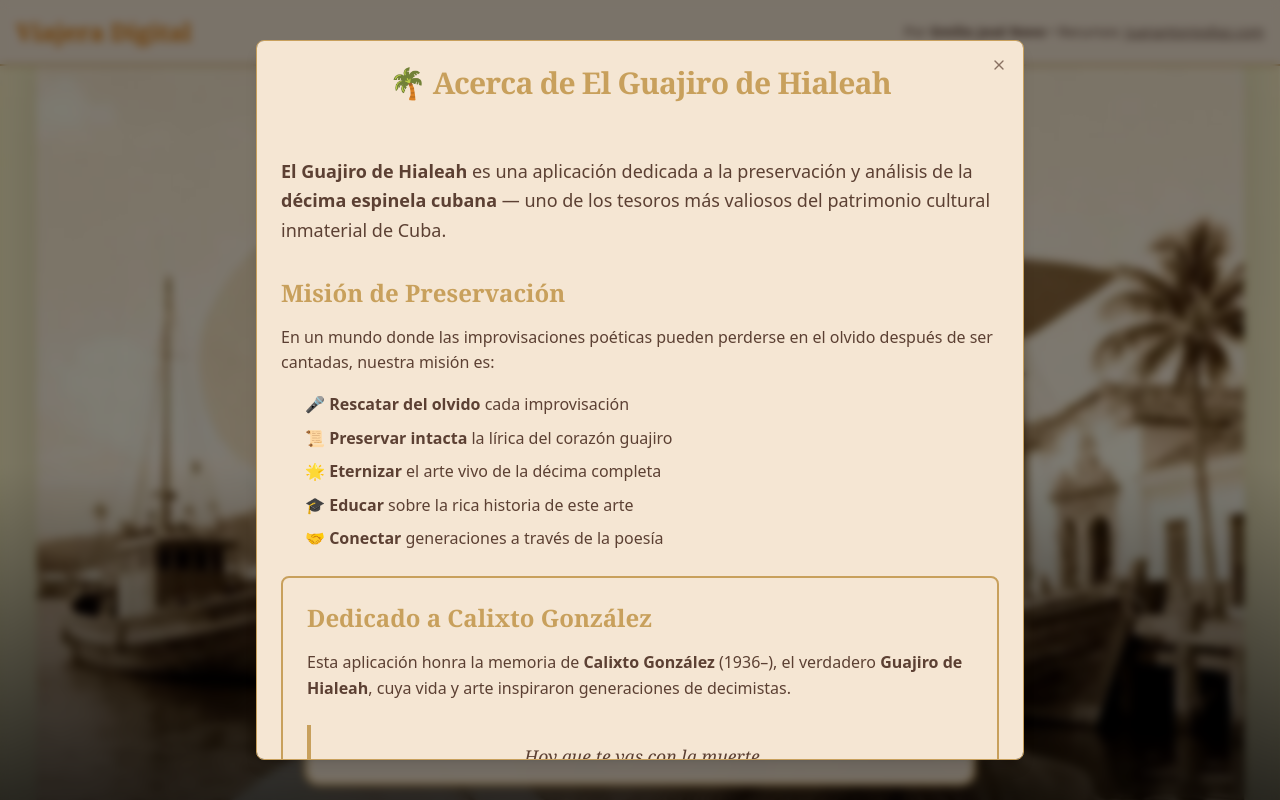
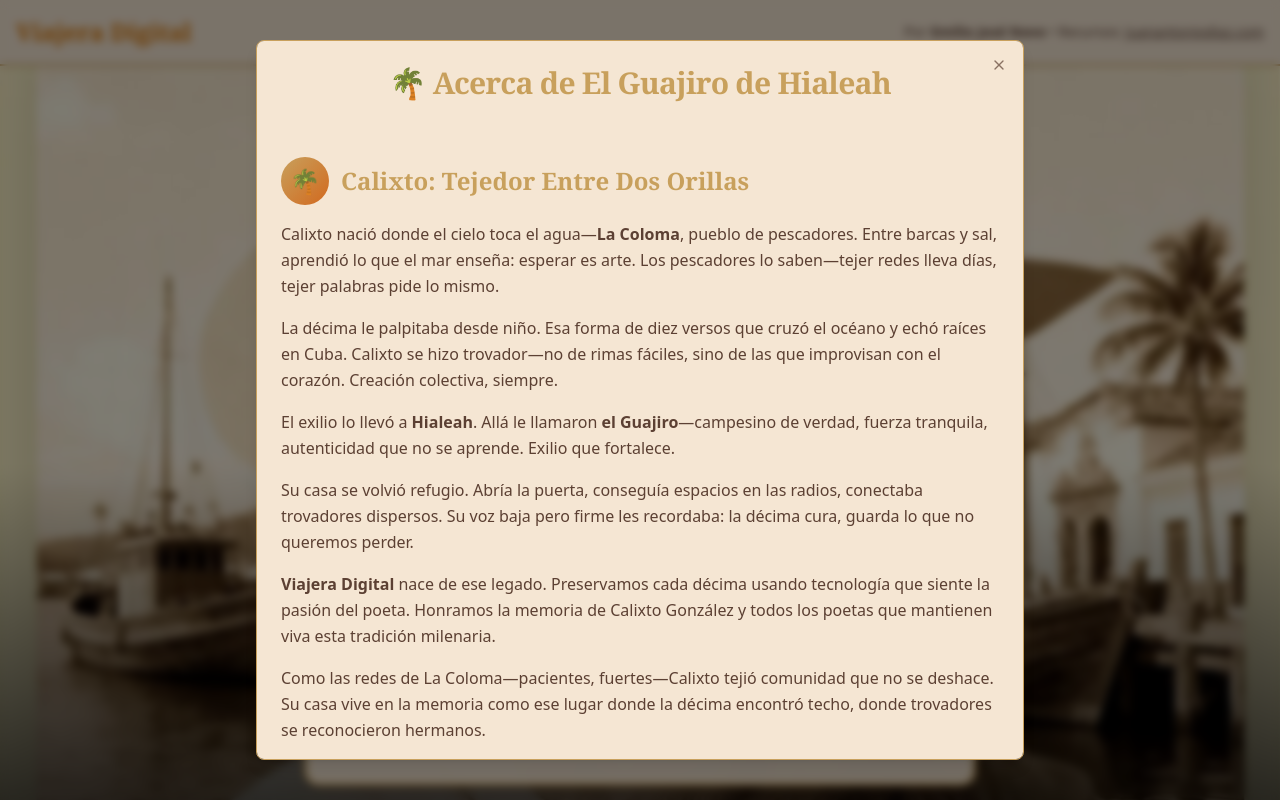
Before and after one commit to ejnburrows-rgb/VD-, a Next.js app: page / in a window 1280 px wide. Both pictures are taken after a click on the button "Acerca de". Shown: the top 800 px of the page. Built offline with nearby package versions, Linux system fonts and the light colour scheme.

Commit message:
Update about-modal to match deployed site: Add Calixto story, Development/Web Resources sections, tech badges, and proper Leonor Lopetegui section

```diff
--- a/components/about-modal.tsx
+++ b/components/about-modal.tsx
@@ -8,7 +8,6 @@ import {
   DialogHeader,
   DialogTitle,
 } from './ui/dialog'
-import { Button } from './ui/button'
 import Link from 'next/link'
 
 interface AboutModalProps {
@@ -29,67 +28,133 @@ export function AboutModal({ open, onOpenChange }: AboutModalProps) {
         </DialogHeader>
 
         <div className="space-y-6 mt-4">
-          {/* Introducción */}
+          {/* Calixto: Tejedor Entre Dos Orillas */}
           <section className="mb-8">
-            <p className="text-lg leading-relaxed mb-4 text-[#5C4033]">
-              <strong>El Guajiro de Hialeah</strong> es una aplicación dedicada a la preservación
-              y análisis de la <strong>décima espinela cubana</strong> — uno de los tesoros más
-              valiosos del patrimonio cultural inmaterial de Cuba.
+            <div className="flex items-center gap-3 mb-4">
+              <div className="w-12 h-12 rounded-full bg-gradient-to-br from-[#C8A05C] to-[#D2691E] flex items-center justify-center">
+                <span className="text-2xl">🌴</span>
+              </div>
+              <h3 className="text-2xl font-serif font-bold text-[#C8A05C]">
+                Calixto: Tejedor Entre Dos Orillas
+              </h3>
+            </div>
+
+            <div className="space-y-4 text-[#5C4033] leading-relaxed">
+              <p>
+                Calixto nació donde el cielo toca el agua—<strong>La Coloma</strong>, pueblo de pescadores.
+                Entre barcas y sal, aprendió lo que el mar enseña: esperar es arte. Los pescadores lo saben—tejer redes lleva días,
+                tejer palabras pide lo mismo.
+              </p>
+
+              <p>
+                La décima le palpitaba desde niño. Esa forma de diez versos que cruzó el océano y echó raíces en Cuba.
+                Calixto se hizo trovador—no de rimas fáciles, sino de las que improvisan con el corazón. Creación colectiva, siempre.
+              </p>
+
+              <p>
+                El exilio lo llevó a <strong>Hialeah</strong>. Allá le llamaron <strong>el Guajiro</strong>—campesino de verdad,
+                fuerza tranquila, autenticidad que no se aprende. Exilio que fortalece.
+              </p>
+
+              <p>
+                Su casa se volvió refugio. Abría la puerta, conseguía espacios en las radios, conectaba trovadores dispersos.
+                Su voz baja pero firme les recordaba: la décima cura, guarda lo que no queremos perder.
+              </p>
+
+              <p>
+                <strong>Viajera Digital</strong> nace de ese legado. Preservamos cada décima usando tecnología que siente la pasión del poeta.
+                Honramos la memoria de Calixto González y todos los poetas que mantienen viva esta tradición milenaria.
+              </p>
+
+              <p>
+                Como las redes de La Coloma—pacientes, fuertes—Calixto tejió comunidad que no se deshace.
+                Su casa vive en la memoria como ese lugar donde la décima encontró techo, donde trovadores se reconocieron hermanos.
+              </p>
+
+              <p>
+                En esas redes quedó atrapada, felizmente, una viajera de España que llegó buscando versos y encontró raíces.
+                Cuba no suelta a quien prueba el sabor de sus décimas. Ella quedó tejida en esta red—hebra europea en tapiz caribeño.
+              </p>
+
+              <p>
+                <strong>Viajera Digital</strong> continúa ese tejido. Cada décima preservada es hebra. Cada poeta que aquí encuentra su voz es nudo.
+                Cada generación que accede a este archivo teje hacia adelante. La tecnología sirve a la tradición.
+              </p>
+
+              <p className="font-semibold text-lg text-[#5C4033]">
+                Para que la décima nunca sea arrancada del verde imán de nuestro suelo.
+              </p>
+            </div>
+          </section>
+
+          {/* Mensaje Final */}
+          <section className="mb-8 text-center p-4 bg-[#F5E6D3]/50 rounded-lg border border-[#C8A05C]/30">
+            <p className="text-lg italic text-[#5C4033]">
+              🌴 "A todos los poetas que han dedicado sus vidas a mantener viva la décima: su voz sigue cantando en cada verso que procesamos aquí."
             </p>
           </section>
 
-          {/* Misión */}
-          <section className="mb-8">
-            <h3 className="text-2xl font-serif font-bold text-[#C8A05C] mb-4">Misión de Preservación</h3>
-            <p className="mb-4 text-[#5C4033]">
-              En un mundo donde las improvisaciones poéticas pueden perderse
-              en el olvido después de ser cantadas, nuestra misión es:
-            </p>
-            <ul className="space-y-2 ml-6 text-[#5C4033]">
-              <li>🎤 <strong>Rescatar del olvido</strong> cada improvisación</li>
-              <li>📜 <strong>Preservar intacta</strong> la lírica del corazón guajiro</li>
-              <li>🌟 <strong>Eternizar</strong> el arte vivo de la décima completa</li>
-              <li>🎓 <strong>Educar</strong> sobre la rica historia de este arte</li>
-              <li>🤝 <strong>Conectar</strong> generaciones a través de la poesía</li>
-            </ul>
+          {/* Desarrollo y Recursos */}
+          <section className="mb-8 grid md:grid-cols-2 gap-6">
+            {/* Desarrollo */}
+            <div className="p-4 bg-white/60 rounded-lg border border-[#C8A05C]/30">
+              <div className="flex items-center gap-2 mb-3">
+                <div className="w-8 h-8 rounded-full bg-[#C8A05C] flex items-center justify-center">
+                  <span className="text-white text-sm">💻</span>
+                </div>
+                <h4 className="text-lg font-bold text-[#5C4033]">Desarrollo</h4>
+              </div>
+              <p className="text-sm text-[#5C4033] mb-2">
+                Creada por: <strong>Emilio José Novo</strong>
+              </p>
+              <p className="text-sm text-[#5C4033]">
+                Versión: <strong>2.0 Pro</strong>
+              </p>
+            </div>
+
+            {/* Recursos Web */}
+            <div className="p-4 bg-white/60 rounded-lg border border-[#C8A05C]/30">
+              <div className="flex items-center gap-2 mb-3">
+                <div className="w-8 h-8 rounded-full bg-[#D2691E] flex items-center justify-center">
+                  <span className="text-white text-sm">🌐</span>
+                </div>
+                <h4 className="text-lg font-bold text-[#5C4033]">Recursos Web</h4>
+              </div>
+              <p className="text-sm text-[#5C4033] mb-2">
+                Web:{' '}
+                <Link
+                  href="https://juanantoniodiaz.com/acerca-de/"
+                  className="text-[#D2691E] hover:underline font-semibold"
+                  target="_blank"
+                  rel="noopener noreferrer"
+                >
+                  Juanantoniodiaz.com
+                </Link>
+              </p>
+              <p className="text-sm text-[#5C4033] mb-2">
+                Canal:{' '}
+                <Link
+                  href="https://youtube.com/@juanantoniodiaz9034"
+                  className="text-[#D2691E] hover:underline font-semibold"
+                  target="_blank"
+                  rel="noopener noreferrer"
+                >
+                  @juanantoniodiaz9034
+                </Link>
+              </p>
+              <p className="text-xs text-[#5C4033]/70">
+                Licencia: Creative Commons (Uso libre con atribución)
+              </p>
+            </div>
           </section>
 
-          {/* Homenaje a Calixto González */}
-          <section className="mb-8 p-6 bg-[#F5E6D3] rounded-lg border-2 border-[#C8A05C]">
-            <h3 className="text-2xl font-serif font-bold text-[#C8A05C] mb-4">
-              Dedicado a Calixto González
-            </h3>
-            <p className="mb-4 text-[#5C4033]">
-              Esta aplicación honra la memoria de <strong>Calixto González</strong> (1936–),
-              el verdadero <strong>Guajiro de Hialeah</strong>, cuya vida y arte
-              inspiraron generaciones de decimistas.
+          {/* Agradecimientos - Leonor Lopetegui */}
+          <section className="mb-8 border-t-2 border-[#C8A05C] pt-4">
+            <p className="text-sm font-medium text-[#5C4033] mb-2">
+              Agradecimientos por la creación a:
             </p>
-
-            <blockquote className="decima-text text-center my-6 p-4 border-l-4 border-[#C8A05C] italic text-[#5C4033]">
-              Hoy que te vas con la muerte<br/>
-              hacia una casa de cielo,<br/>
-              la sequía del pañuelo<br/>
-              en ríos se nos convierte.<br/>
-              Y aunque no podamos verte<br/>
-              jamás, en la cantura,<br/>
-              no existirá un solo día<br/>
-              que se hable de ejemplo<br/>
-              de Hombre que no se escuche<br/>
-              tu nombre, Guajiro de Hialeah.
-              <footer className="mt-4 text-right text-sm not-italic">
-                — <cite>Juan Antonio Díaz</cite>
-              </footer>
-            </blockquote>
-          </section>
-
-          {/* SECCIÓN LEONOR LOPETEGUI - CRÍTICO */}
-          <section className="mb-8 p-6 bg-[#F5E6D3] rounded-lg border-2 border-[#C8A05C]">
-            <h3 className="text-2xl font-serif font-bold text-[#C8A05C] mb-4">
-              Agradecimientos por la Creación
-            </h3>
-
-            <h4 className="text-xl font-semibold text-[#5C4033] mb-3">
-              Leonor Lopetegui
+            <p className="text-base text-[#5C4033]">
+              <strong>Leonor Lopetegui</strong>
               <button
                 onClick={() => setShowLeonorInfo(!showLeonorInfo)}
                 className="ml-2 text-[#D2691E] hover:text-[#C8A05C] transition-colors font-bold text-lg"
@@ -97,114 +162,65 @@ export function AboutModal({ open, onOpenChange }: AboutModalProps) {
               >
                 *
               </button>
-            </h4>
+            </p>
 
             {showLeonorInfo && (
-              <div className="mt-4 space-y-4 text-base leading-relaxed animate-in fade-in duration-300">
+              <div className="mt-4 p-4 bg-[#F5E6D3] border-2 border-[#C8A05C] rounded-lg space-y-3 text-sm animate-in fade-in duration-300">
                 <p>
-                  <strong>Leonor Lopetegui</strong> ha sido mi maestra de español, consejera
-                  y una abuela más que la vida me regaló desde mis cinco años de edad,
-                  cuando ella junto a su esposo, mi tío Armando González, me trajo de Cuba
-                  junto a mis padres. Al igual que a tantos otros de nuestra familia,
-                  nos ayudaron a comenzar una nueva vida en Miami, una experiencia que
-                  marcó profundamente mi formación y mi corazón.
+                  Leonor Lopetegui ha sido mi maestra de español, consejera y una abuela más que la vida me regaló desde mis cinco años de edad,
+                  cuando ella junto a su esposo, mi tío Armando González, me trajo de Cuba junto a mis padres. Al igual que a tantos otros de nuestra familia,
+                  nos ayudaron a comenzar una nueva vida en Miami, una experiencia que marcó profundamente mi formación y mi corazón.
                 </p>
-
                 <p>
-                  Con <strong>casi cincuenta años dedicados a la enseñanza del español</strong>,
-                  la Sra. Lopetegui no solo dominó el arte de enseñar con pasión y devoción
-                  en las <strong>Escuelas Públicas del Condado de Miami-Dade</strong>, sino que
-                  tocó innumerables vidas con su generosidad y amor incondicional.
+                  Con casi cincuenta años dedicados a la enseñanza del español, la Sra. Lopetegui no solo dominó el arte de enseñar con pasión y devoción
+                  en las Escuelas Públicas del Condado de Miami-Dade, sino que tocó innumerables vidas con su generosidad y amor incondicional.
+                  Su legado está marcado por reconocimientos extraordinarios como el Premio Cervantes de la Universidad Nova Southeastern por hacer una diferencia
+                  en la educación hispana, y por ser nombrada Maestra del Año en la Escuela Primaria James H. Bright durante el año escolar 2001-2002.
                 </p>
-
-                <div className="pl-4 border-l-4 border-[#C8A05C] bg-[#F5E6D3] p-4 rounded">
-                  <p className="font-semibold mb-2 text-[#5C4033]">Reconocimientos Extraordinarios:</p>
-                  <ul className="space-y-2 ml-4 text-sm">
-                    <li>
-                      🏆 <strong>Premio Cervantes</strong> de la Universidad Nova Southeastern
-                      por hacer una diferencia en la educación hispana
-                    </li>
-                    <li>
-                      ⭐ <strong>Maestra del Año</strong> en la Escuela Primaria James H. Bright
-                      (año escolar 2001-2002)
-                    </li>
-                    <li>
-                      🎓 <strong>Educadora Bilingüe del Año</strong> por la Asociación
-                      Bilingüe de la Florida
-                    </li>
-                    <li>
-                      👑 <strong>Líder de la División de Educación Bilingüe e Idiomas del Mundo</strong>
-                      para las Escuelas Públicas del Condado de Miami-Dade (más de 10 años)
-                    </li>
-                    <li>
-                      📚 <strong>Autora</strong> de libros educativos para niños
-                    </li>
-                    <li>
-                      🌎 <strong>Conferencista</strong> en eventos educativos nacionales e
-                      internacionales (Asociación Nacional de Educación Bilingüe)
-                    </li>
-                  </ul>
-                </div>
-
-                <p className="italic p-4 bg-[#C8A05C]/10 rounded text-[#5C4033]">
-                  En reconocimiento a esta labor monumental, la <strong>Ciudad de Sweetwater</strong>
-                  proclamó el <strong>6 de junio de 2014</strong> como el
-                  <strong>"Día de la Sra. Leonor Lopetegui"</strong>.
+                <p>
+                  También fue seleccionada Educadora Bilingüe del Año por la Asociación Bilingüe de la Florida, un testimonio de su liderazgo excepcional
+                  en la educación bilingüe. Durante más de diez años, lideró la División de Educación Bilingüe e Idiomas del Mundo para las Escuelas Públicas
+                  del Condado de Miami-Dade, dejando una huella imborrable en el perfeccionamiento del español entre niños y adultos. Ha escrito libros educativos
+                  para niños y ha compartido su sabiduría en importantes eventos educativos nacionales e internacionales, incluyendo la Asociación Nacional de
+                  Educación Bilingüe y la Asociación Bilingüe de la Florida.
                 </p>
-
-                <p className="font-semibold text-lg text-center text-[#5C4033]">
-                  Para mí y para tantos otros, ella representa mucho más que todos estos honores:
-                  es un <strong>ejemplo vivo de generosidad, sabiduría y amor</strong> que
+                <p>
+                  En reconocimiento a esta labor monumental, la Ciudad de Sweetwater proclamó el 6 de junio de 2014 como el "Día de la Sra. Leonor Lopetegui".
+                  Para mí y para tantos otros, ella representa mucho más que todos estos honores: es un ejemplo vivo de generosidad, sabiduría y amor que
                   trasciende las aulas y perdura para siempre en nuestros corazones.
                 </p>
-
-                <Button
-                  variant="outline"
-                  size="sm"
-                  onClick={() => setShowLeonorInfo(false)}
-                  className="mt-4"
-                >
-                  Cerrar
-                </Button>
               </div>
             )}
           </section>
 
-          {/* Tributo Final */}
-          <section className="mb-8 text-center">
-            <div className="border-t-2 border-[#C8A05C] pt-6 mt-6">
-              <p className="text-xl italic font-semibold text-[#5C4033] mb-4">
-                A todos los poetas que han dedicado sus vidas a mantener viva la décima:
-              </p>
-              <p className="text-lg text-[#5C4033]">
-                Su voz sigue cantando en cada verso que procesamos aquí.
-              </p>
+          {/* Tecnologías */}
+          <section className="mb-8">
+            <div className="flex flex-wrap gap-2 justify-center">
+              <span className="px-3 py-1 bg-[#C8A05C]/20 text-[#5C4033] rounded-full text-xs font-medium border border-[#C8A05C]/30">
+                IA Claude Sonnet
+              </span>
+              <span className="px-3 py-1 bg-[#C8A05C]/20 text-[#5C4033] rounded-full text-xs font-medium border border-[#C8A05C]/30">
+                NextJS 14
+              </span>
+              <span className="px-3 py-1 bg-[#C8A05C]/20 text-[#5C4033] rounded-full text-xs font-medium border border-[#C8A05C]/30">
+                Transcripción de Audio
+              </span>
+              <span className="px-3 py-1 bg-[#C8A05C]/20 text-[#5C4033] rounded-full text-xs font-medium border border-[#C8A05C]/30">
+                Análisis Académico
+              </span>
+              <span className="px-3 py-1 bg-[#C8A05C]/20 text-[#5C4033] rounded-full text-xs font-medium border border-[#C8A05C]/30">
+                Patrimonio UNESCO
+              </span>
             </div>
           </section>
 
-          {/* Footer */}
-          <footer className="text-center text-sm border-t-2 border-[#C8A05C] pt-6 mt-6">
-            <p className="font-semibold mb-2 text-[#5C4033]">
-              Creada por <strong>Emilio José Novo</strong>
+          {/* Mensaje Final */}
+          <section className="mb-8 text-center p-4 bg-[#F5E6D3]/50 rounded-lg border border-[#C8A05C]/30">
+            <p className="text-sm italic text-[#5C4033]">
+              "Un algoritmo que siente la pasión del poeta, rescata del olvido cada improvisación,
+              preserva intacta la lírica del corazón, y eterniza el arte vivo de la décima completa."
             </p>
-            <p className="mb-2 text-[#5C4033]">
-              Web:{' '}
-              <Link
-                href="https://juanantoniodiaz.com/acerca-de/"
-                className="text-[#D2691E] hover:underline"
-                target="_blank"
-                rel="noopener noreferrer"
-              >
-                juanantoniodiaz.com
-              </Link>
-            </p>
-            <p className="mb-2 text-[#5C4033]">
-              <strong>Versión 2.0 Pro</strong>
-            </p>
-            <p className="text-xs text-[#5C4033]/70 mt-4">
-              Licencia: <strong>Creative Commons</strong> — Uso libre con atribución
-            </p>
-          </footer>
+          </section>
         </div>
       </DialogContent>
     </Dialog>
```
